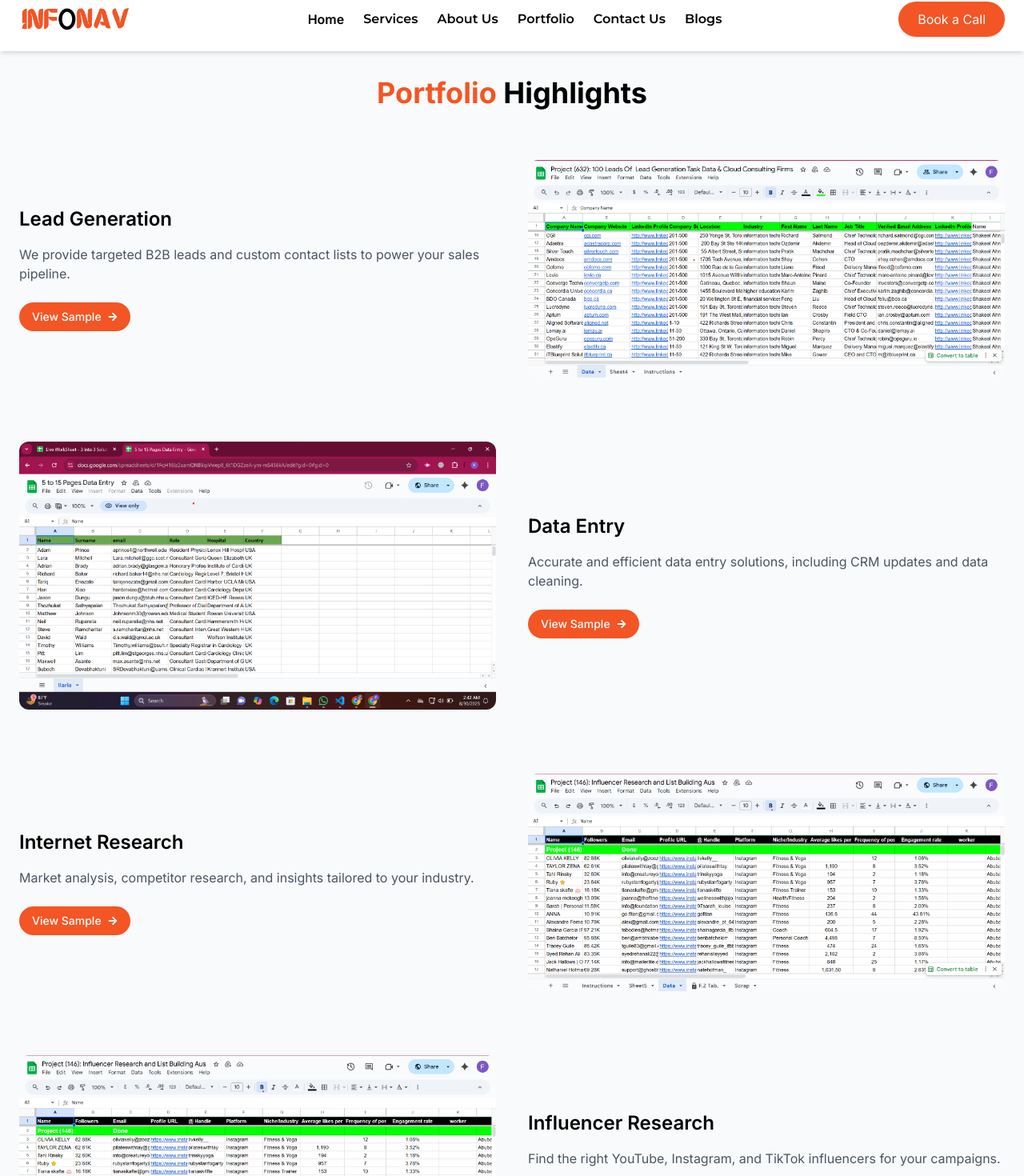
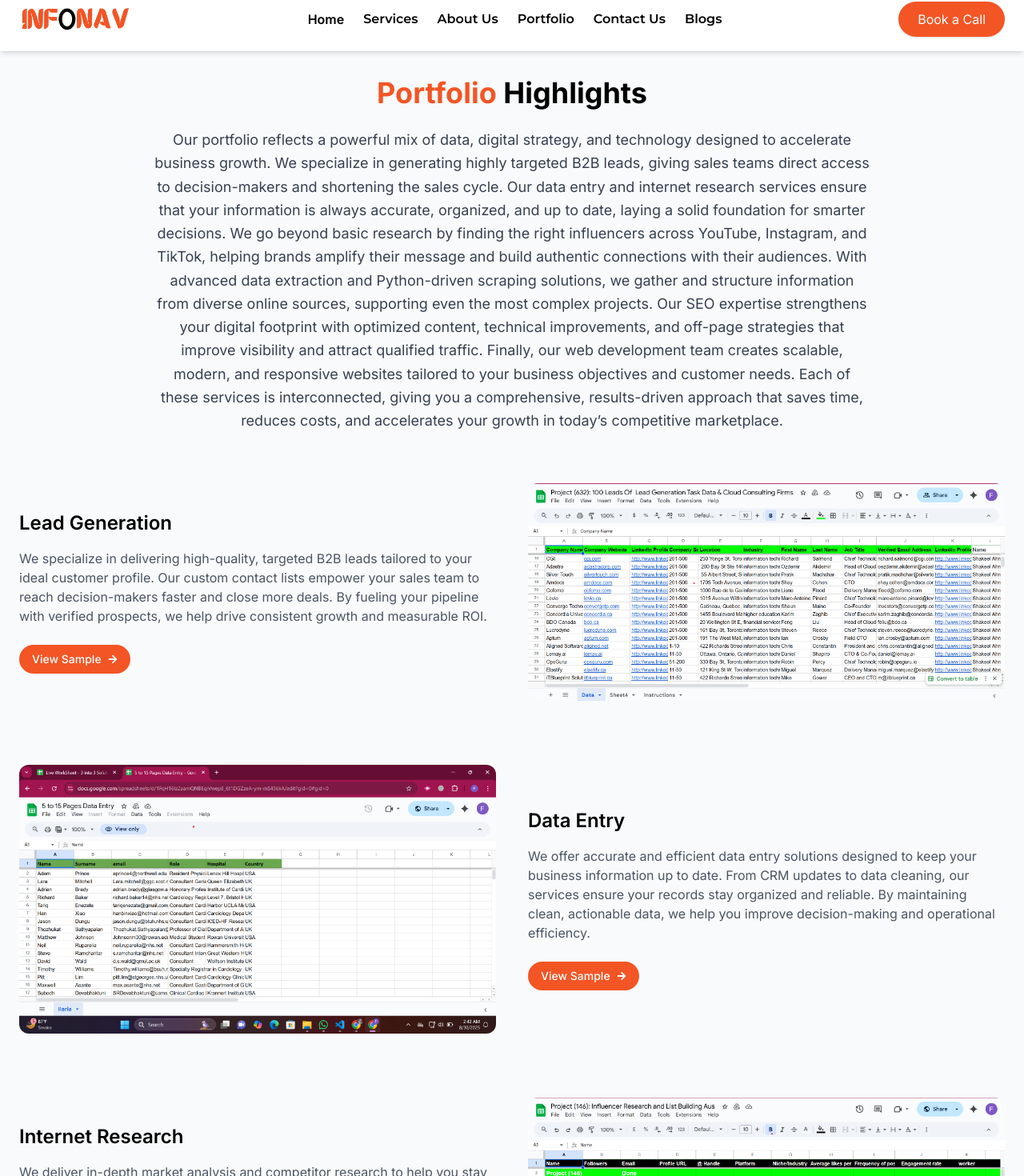
Before and after one commit to SallalZahid56/InfoNavigators, a Next.js app: page /portfolio in a window 1280 px wide. Shown: the part 16-1486 px from the top of the page at 80% size. Built offline with nearby package versions, Linux system fonts and the light colour scheme.

Commit message:
Initial commit

```diff
--- a/src/app/blogs/page.jsx
+++ b/src/app/blogs/page.jsx
@@ -5,15 +5,16 @@ import Image from "next/image";
 import { blogs } from "../../data/blogs";
 import Head from "next/head";
 
-export default function BlogsPage() {
 // SEO meta values
 const meta = {
-    title: "blogs | infonav",
+  title: "InfoNav Blog | Expert insights on digital marketing",
   description:
     "Explore expert tips, case studies, and guides on SEO, digital marketing, and technology trends at InfoNavigators Blog.",
   keywords:
     "digital marketing agency, lead generation services, Python scraping, influencer research, data mining, internet research, business growth, technology solutions, client success, digital strategies, trusted partnerships",
 };
+
+export default function BlogsPage() {
 
   // Unique categories list
   const categories = [...new Set(blogs.map((b) => b.category))];
--- a/src/components/PortfolioSection.jsx
+++ b/src/components/PortfolioSection.jsx
@@ -8,49 +8,49 @@ const portfolioItems = [
   {
     title: "Lead Generation",
     image: "/lead-generation.png",
-    desc: "We provide targeted B2B leads and custom contact lists to power your sales pipeline.",
+    desc: "We specialize in delivering high-quality, targeted B2B leads tailored to your ideal customer profile. Our custom contact lists empower your sales team to reach decision-makers faster and close more deals. By fueling your pipeline with verified prospects, we help drive consistent growth and measurable ROI.",
     link: "https://docs.google.com/spreadsheets/d/18DrAIpJO0TcyMJCZpIIdBDO1c2A_JeDqC4MRnEFQsXA/edit?gid=51388062#gid=51388062",
   },
   {
     title: "Data Entry",
     image: "/data-entry.png",
-    desc: "Accurate and efficient data entry solutions, including CRM updates and data cleaning.",
+    desc: "We offer accurate and efficient data entry solutions designed to keep your business information up to date. From CRM updates to data cleaning, our services ensure your records stay organized and reliable. By maintaining clean, actionable data, we help you improve decision-making and operational efficiency.",
     link: "https://docs.google.com/spreadsheets/d/1AJ2b2OrGgMFnW4E365lRYpT4t0OC7YUeF04TJAoJ8eM/edit?gid=0#gid=0",
   },
   {
     title: "Internet Research",
     image: "/influencer-research.png",
-    desc: "Market analysis, competitor research, and insights tailored to your industry.",
+    desc: "We deliver in-depth market analysis and competitor research to help you stay ahead in your industry. Our tailored insights uncover opportunities, identify trends, and reveal gaps in the market. With data-driven recommendations, we empower you to make smarter strategic decisions and drive growth.",
     link: "https://docs.google.com/spreadsheets/d/xxxxxxx/edit?usp=sharing",
   },
   {
     title: "Influencer Research",
     image: "/influencer-research.png",
-    desc: "Find the right YouTube, Instagram, and TikTok influencers for your campaigns.",
+    desc: "We help brands discover and connect with the right YouTube, Instagram, and TikTok influencers to amplify their campaigns. Our research pinpoints creators who align with your niche, audience, and goals. By partnering with authentic influencers, we drive higher engagement, reach, and measurable results.",
     link: "https://docs.google.com/spreadsheets/d/1EMbgz-BXHmtMXWaKd1hQ0qS9N_AJFwttFA25MxM63YQ/edit?gid=0#gid=0",
   },
   {
     title: "Data Extraction",
     image: "/data-extraction.png",
-    desc: "Custom scraping tools and structured datasets extracted from diverse sources.",
+    desc: "We develop custom scraping tools to collect and organize valuable data from diverse online sources. Our structured datasets provide clean, ready-to-use information tailored to your business needs. With accurate, scalable data extraction, we empower you to gain deeper insights and drive smarter decisions.",
     link: "https://docs.google.com/spreadsheets/d/1Nnl_6OQWmSZ1zYCTmNdsd9WWTvbO44du38zelV8mbVw/edit?gid=543811288#gid=543811288",
   },
   {
     title: "Python Scraping",
     image: "/python-scraping.png",
-    desc: "Advanced scraping scripts for complex and large-scale data projects.",
+    desc: "We create advanced scraping scripts designed to handle complex and large-scale data projects with precision. Our solutions extract, clean, and structure massive datasets from multiple sources quickly and reliably. By automating data collection at scale, we help your business save time, reduce costs, and gain actionable insights.",
     link: "https://docs.google.com/spreadsheets/d/1ieVlECjF-zajQBCX3R2Sul4YqdNE484rS9MHFfUTQ-s/edit?gid=0#gid=0",
   },
   {
     title: "SEO",
     image: "/Onpage.png",
-    desc: "Boost your brand visibility with on-page, off-page, and technical SEO.",
+    desc: "We help businesses boost their brand visibility through a comprehensive SEO approach. From on-page and off-page optimization to technical SEO, our strategies are designed to improve search rankings and drive qualified traffic. With data-driven methods, we enhance your online presence and deliver measurable growth.",
     link: "https://coding.infonavigators.com/",
   },
   {
     title: "Web Development",
     image: "/web2.png",
-    desc: "Scalable, modern, and responsive websites tailored to your business.",
+    desc: "We design and develop scalable, modern, and fully responsive websites that align with your business goals. Each site is tailored to your brand identity, user experience, and conversion objectives. By blending clean design with robust functionality, we help you stand out online and drive measurable results.",
     link: "https://taskubar.netlify.app/",
   },
 ];
@@ -61,16 +61,41 @@ const PortfolioShowcase = () => {
       <section id="portfolio" className="py-20 bg-gray-50 mt-8">
         <div className="container mx-auto px-6">
           {/* Heading */}
-          <h1 className="text-4xl font-bold text-center mb-16">
+          <h1 className="text-4xl font-bold text-center mb-6">
             <span className="text-brandOrange">Portfolio</span> Highlights
           </h1>
+
+          {/* Intro Paragraph */}
+          <p className="text-lg text-gray-700 leading-relaxed max-w-4xl mx-auto text-center mb-16">
+            Our portfolio reflects a powerful mix of data, digital strategy, and
+            technology designed to accelerate business growth. We specialize in
+            generating highly targeted B2B leads, giving sales teams direct
+            access to decision-makers and shortening the sales cycle. Our data
+            entry and internet research services ensure that your information is
+            always accurate, organized, and up to date, laying a solid foundation
+            for smarter decisions. We go beyond basic research by finding the
+            right influencers across YouTube, Instagram, and TikTok, helping
+            brands amplify their message and build authentic connections with
+            their audiences. With advanced data extraction and Python-driven
+            scraping solutions, we gather and structure information from diverse
+            online sources, supporting even the most complex projects. Our SEO
+            expertise strengthens your digital footprint with optimized content,
+            technical improvements, and off-page strategies that improve
+            visibility and attract qualified traffic. Finally, our web development
+            team creates scalable, modern, and responsive websites tailored to
+            your business objectives and customer needs. Each of these services is
+            interconnected, giving you a comprehensive, results-driven approach
+            that saves time, reduces costs, and accelerates your growth in today’s
+            competitive marketplace.
+          </p>
 
           {/* Alternating layout */}
           {portfolioItems.map((item, idx) => (
             <div
               key={idx}
-              className={`flex flex-col lg:flex-row items-center gap-10 mb-20 ${idx % 2 === 1 ? "lg:flex-row-reverse" : ""
-                }`}
+              className={`flex flex-col lg:flex-row items-center gap-10 mb-20 ${
+                idx % 2 === 1 ? "lg:flex-row-reverse" : ""
+              }`}
             >
               {/* Text */}
               <div className="flex-1 text-center lg:text-left">
```
Also changed, not shown: 2 other files (tests, documents, lock files or other folders). Lines whose indentation alone changed are shown as unchanged.
